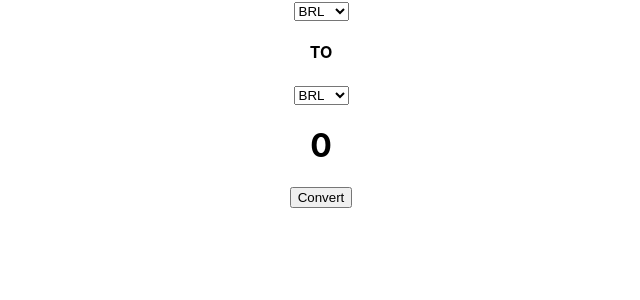
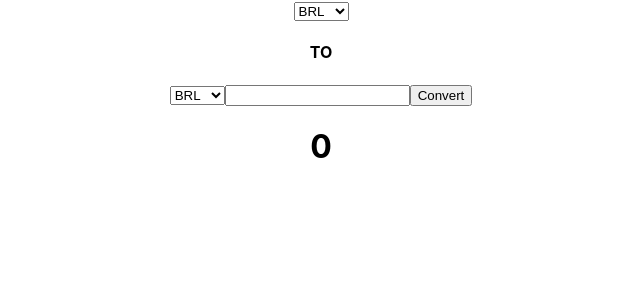
Before and after one commit to KiSobral/react_studies, a React (Create React App) app: page / in a window 1280 px wide. Shown: the top 300 px of the page, without its empty margins (319-959 px from the left). Built offline with nearby package versions, Linux system fonts and the light colour scheme.

Commit message:
add input for the value to be converted

```diff
--- a/src/Components/Converter.js
+++ b/src/Components/Converter.js
@@ -53,8 +53,14 @@ export default class Converter extends Component {
         <CurrencySelector parentCallBack={this.fromCurrencyCallBack} />
         <h4> TO </h4>
         <CurrencySelector parentCallBack={this.toCurrencyCallBack} />
+        <input
+          type="text"
+          onChange={event => {
+            this.setState({ fromCurrencyValue: event.target.value });
+          }}
+        />
+        <button onClick={this.convertCurrencies}> Convert </button>
         <h1> {this.state.toCurrencyValue} </h1>
-        <button onClick={this.convertCurrencies}> Convert </button>
       </div>
     );
   }
```
